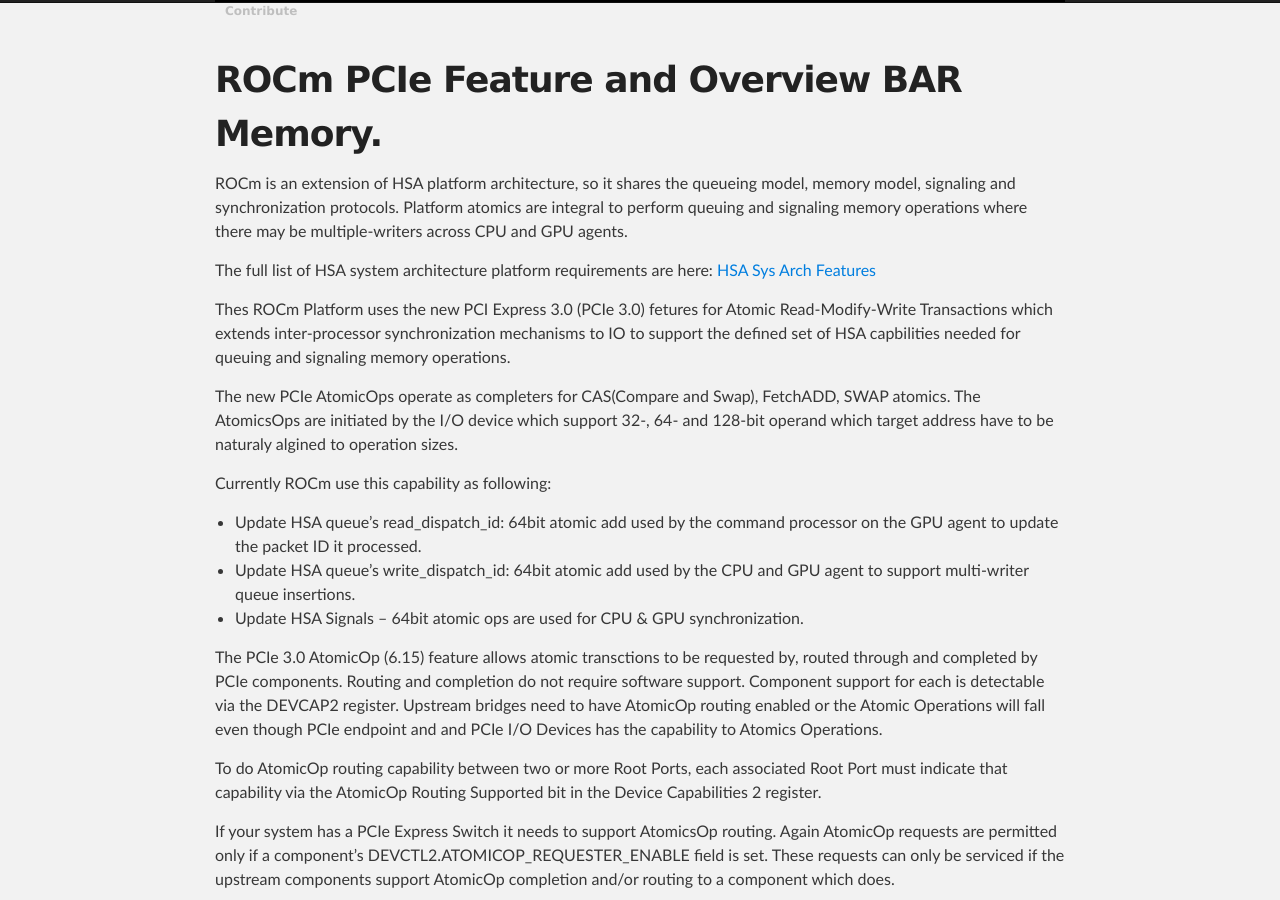
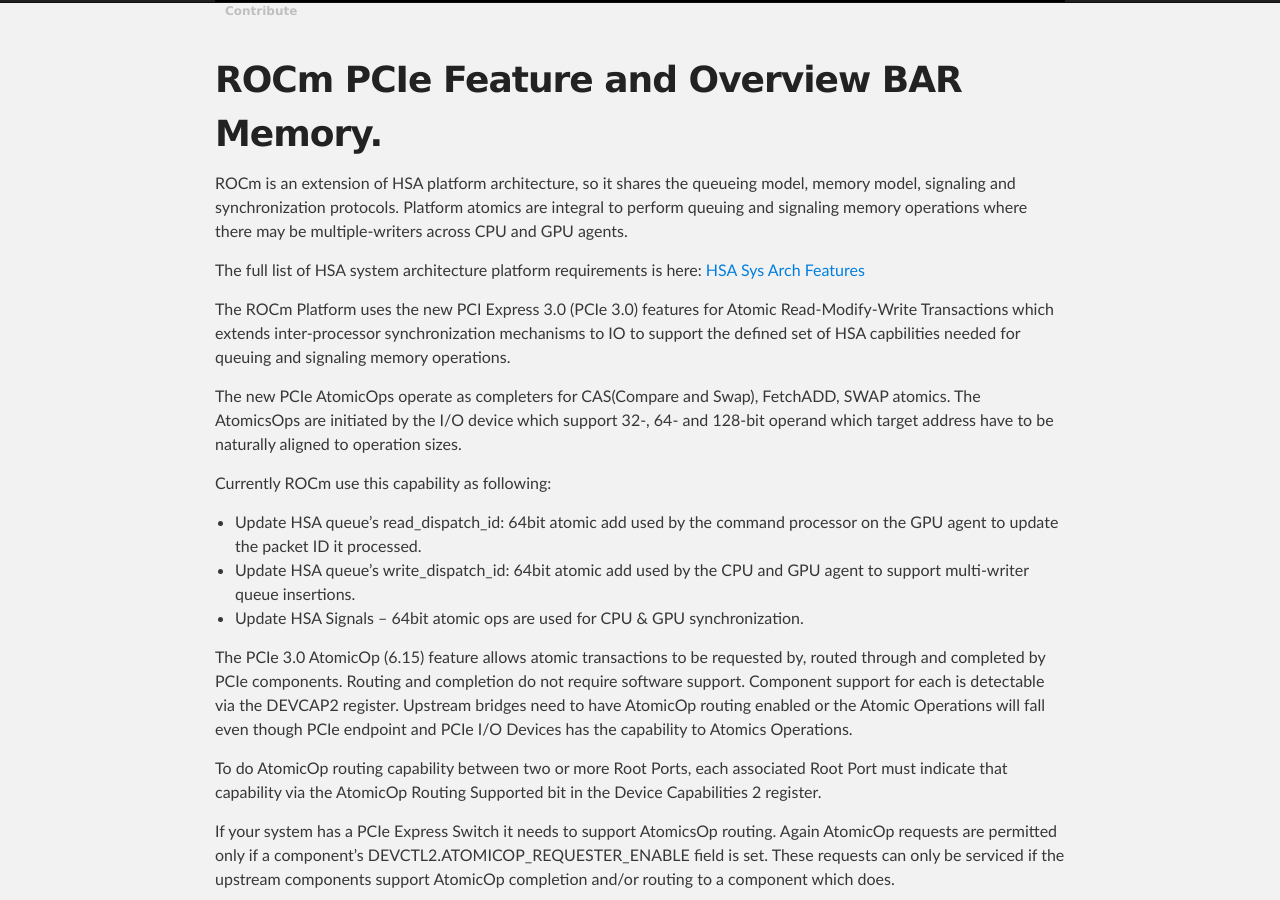
Before and after one commit to ROCm/ROCm.github.io, a Jekyll site: the page built from ROCmPCIeFeatures.md, in a window 1280 px wide and 900 px high, scrolled down 300 px. Built offline with Jekyll 4.4.1, drawn with Linux system fonts in a browser that asks for light colours; our own code applies the rules of GitHub Pages for plain Markdown files.

Commit message:
Update ROCmPCIeFeatures.md

```diff
--- a/ROCmPCIeFeatures.md
+++ b/ROCmPCIeFeatures.md
@@ -2,11 +2,11 @@
 
 ROCm is an extension of  HSA platform architecture, so it shares the queueing model, memory model, signaling and synchronization protocols. Platform atomics are integral to perform queuing and signaling memory operations where there may be multiple-writers across CPU and GPU agents.
 
-The full list of HSA system architecture platform requirements are here: [HSA Sys Arch Features](http://www.hsafoundation.com/html/HSA_Library.htm#SysArch/Topics/01_Overview/list_of_requirements.htm)
+The full list of HSA system architecture platform requirements is here: [HSA Sys Arch Features](http://www.hsafoundation.com/html/HSA_Library.htm#SysArch/Topics/01_Overview/list_of_requirements.htm)
 
-Thes ROCm Platform uses the new PCI Express 3.0 (PCIe 3.0)  fetures for Atomic Read-Modify-Write Transactions which extends inter-processor synchronization mechanisms to IO to support the defined set of HSA capbilities needed for queuing and signaling memory operations.
+The ROCm Platform uses the new PCI Express 3.0 (PCIe 3.0)  features for Atomic Read-Modify-Write Transactions which extends inter-processor synchronization mechanisms to IO to support the defined set of HSA capbilities needed for queuing and signaling memory operations.
 
-The new PCIe AtomicOps operate as completers for CAS(Compare and Swap), FetchADD, SWAP atomics. The AtomicsOps are initiated by the I/O device which support 32-, 64- and 128-bit operand which target address have to be naturaly algined to operation sizes.
+The new PCIe AtomicOps operate as completers for CAS(Compare and Swap), FetchADD, SWAP atomics. The AtomicsOps are initiated by the I/O device which support 32-, 64- and 128-bit operand which target address have to be naturally aligned to operation sizes.
 
 Currently ROCm use this capability as following:
 
@@ -14,8 +14,8 @@
 - Update HSA queue’s write_dispatch_id: 64bit atomic add used by the CPU and GPU agent to support multi-writer queue insertions.
 - Update HSA Signals – 64bit atomic ops are used for CPU & GPU synchronization.
 
-The PCIe 3.0 AtomicOp (6.15) feature allows atomic transctions to be requested by, routed through and completed by PCIe components. Routing and completion do not require software support. Component support for each is detectable via
-the DEVCAP2 register. Upstream bridges need to have AtomicOp routing enabled or the Atomic Operations will fall even though PCIe endpoint and and PCIe I/O Devices has the capability to Atomics Operations.
+The PCIe 3.0 AtomicOp (6.15) feature allows atomic transactions to be requested by, routed through and completed by PCIe components. Routing and completion do not require software support. Component support for each is detectable via
+the DEVCAP2 register. Upstream bridges need to have AtomicOp routing enabled or the Atomic Operations will fall even though PCIe endpoint and PCIe I/O Devices has the capability to Atomics Operations.
 
 To do AtomicOp routing capability between two or more Root Ports, each associated Root Port must indicate that capability via the AtomicOp Routing Supported bit in the Device Capabilities 2 register.
 
```
